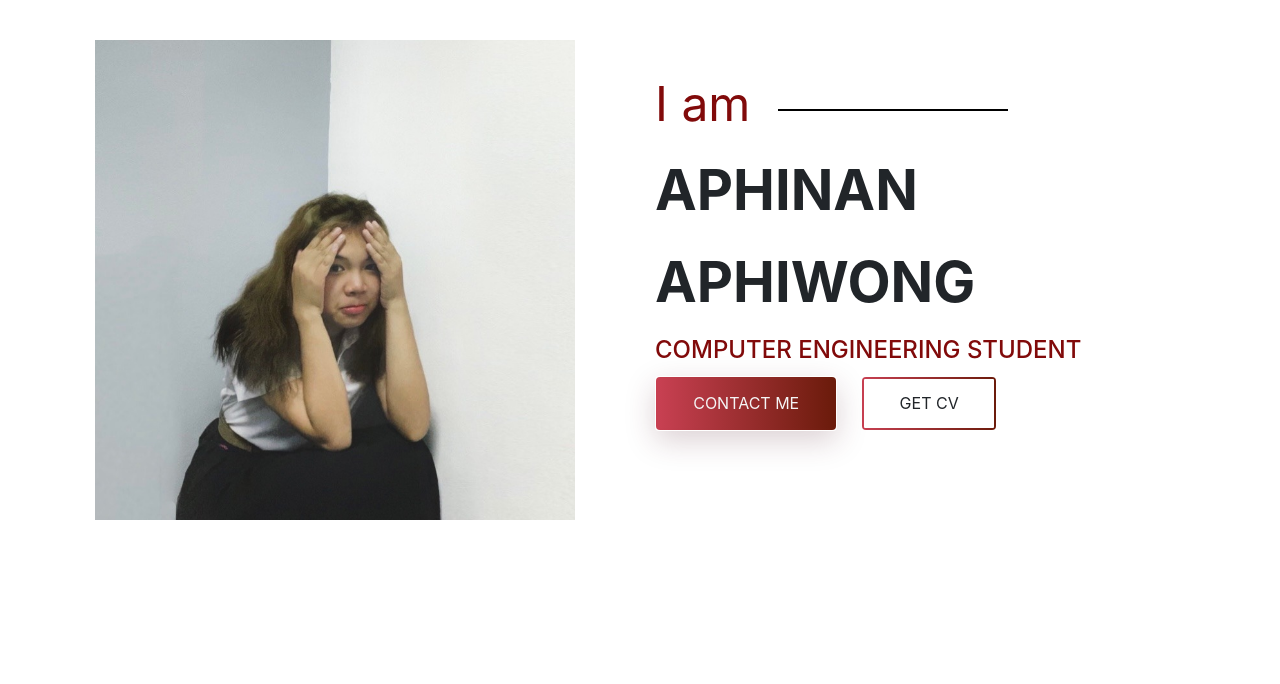
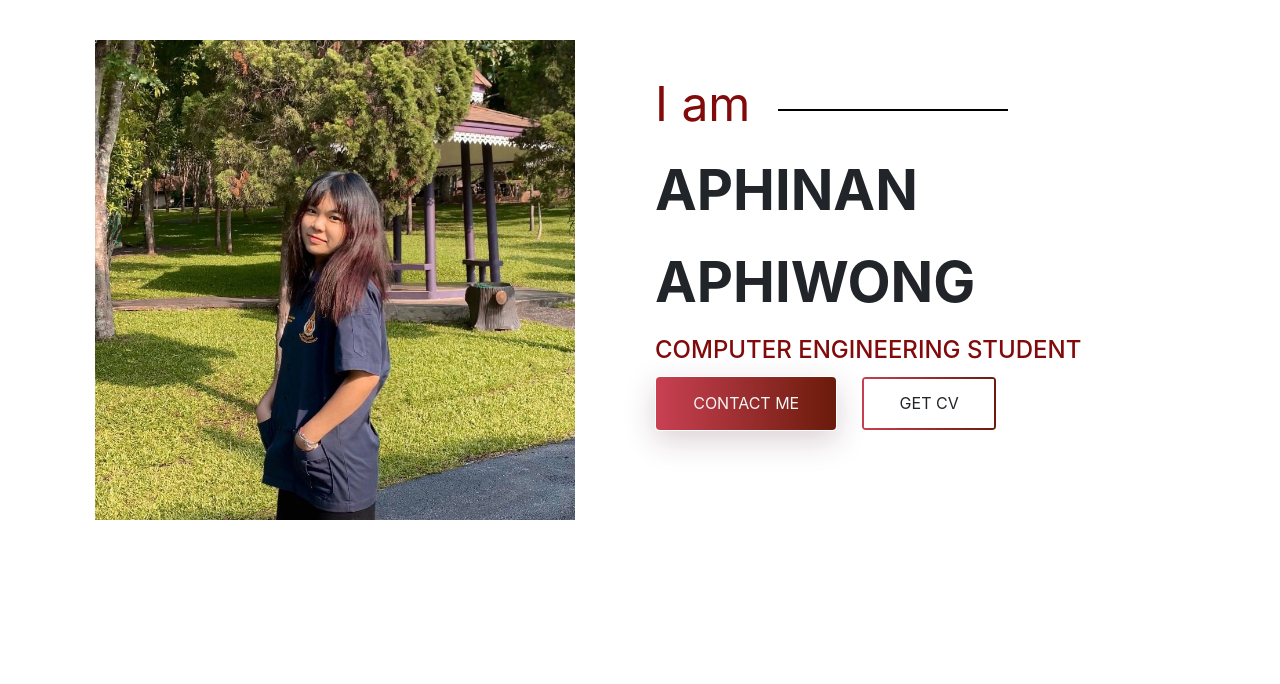
Before and after one commit to kukkook/portfolio-aphi, a plain HTML site: page Index.html in a window 1280 px wide. Shown: the part 91-775 px from the top of the page. Drawn offline with Linux system fonts and the light colour scheme; files that its build step writes are made by us from their sources.

Commit message:
Initial Commit

```diff
--- a/Index.html
+++ b/Index.html
@@ -78,7 +78,7 @@
             <div class="container">
                 <div class="row justify-content-around">
                     <div class="col-lg-6 col-md-12  banner-image">
-                        <img  src="./img/profile2.jpg" alt="profile-img" class="img-fluid">
+                        <img  src="./img/profile-me.jpg" alt="profile-img" class="img-fluid">
                     </div>
                     <div class="col-lg-6 col-md-12 site-title">
                         <h3 class="title-text">I am</h3>
```
Also changed, not shown: img/profile-me.jpg (added).
